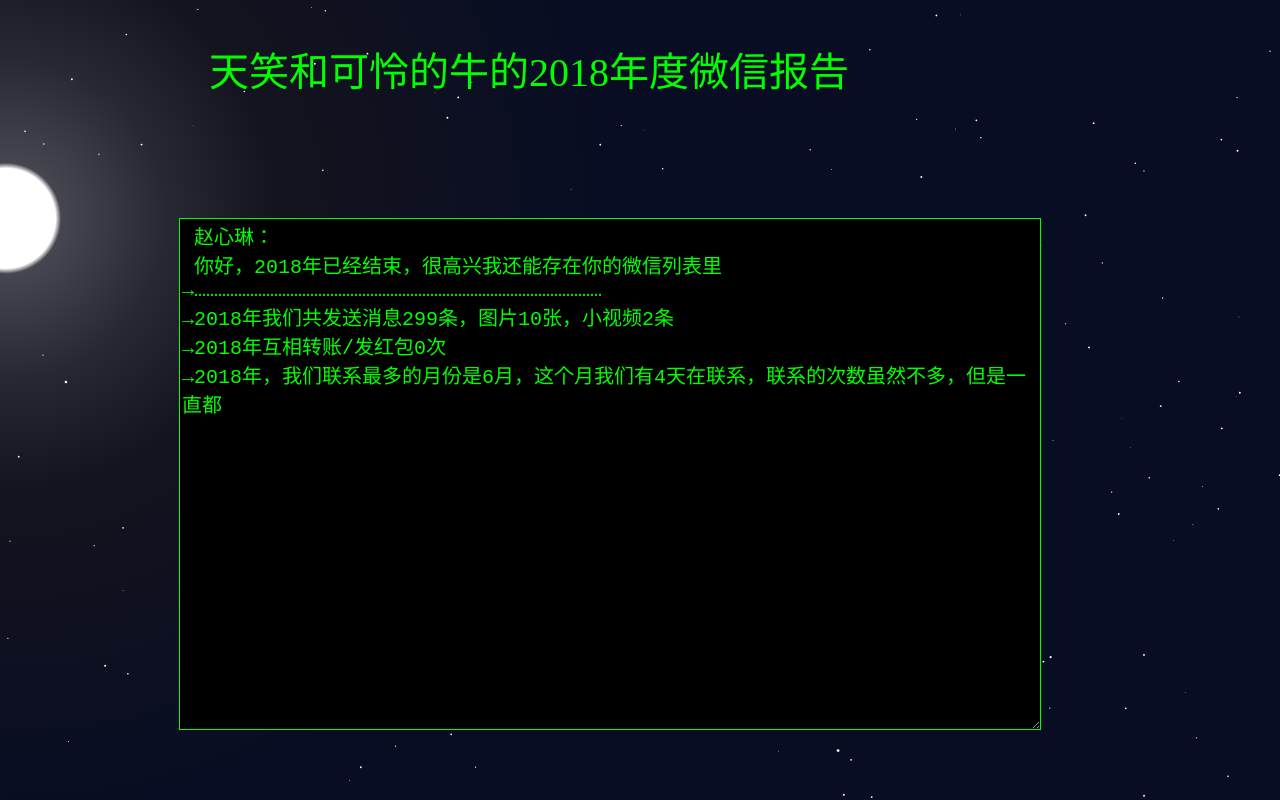
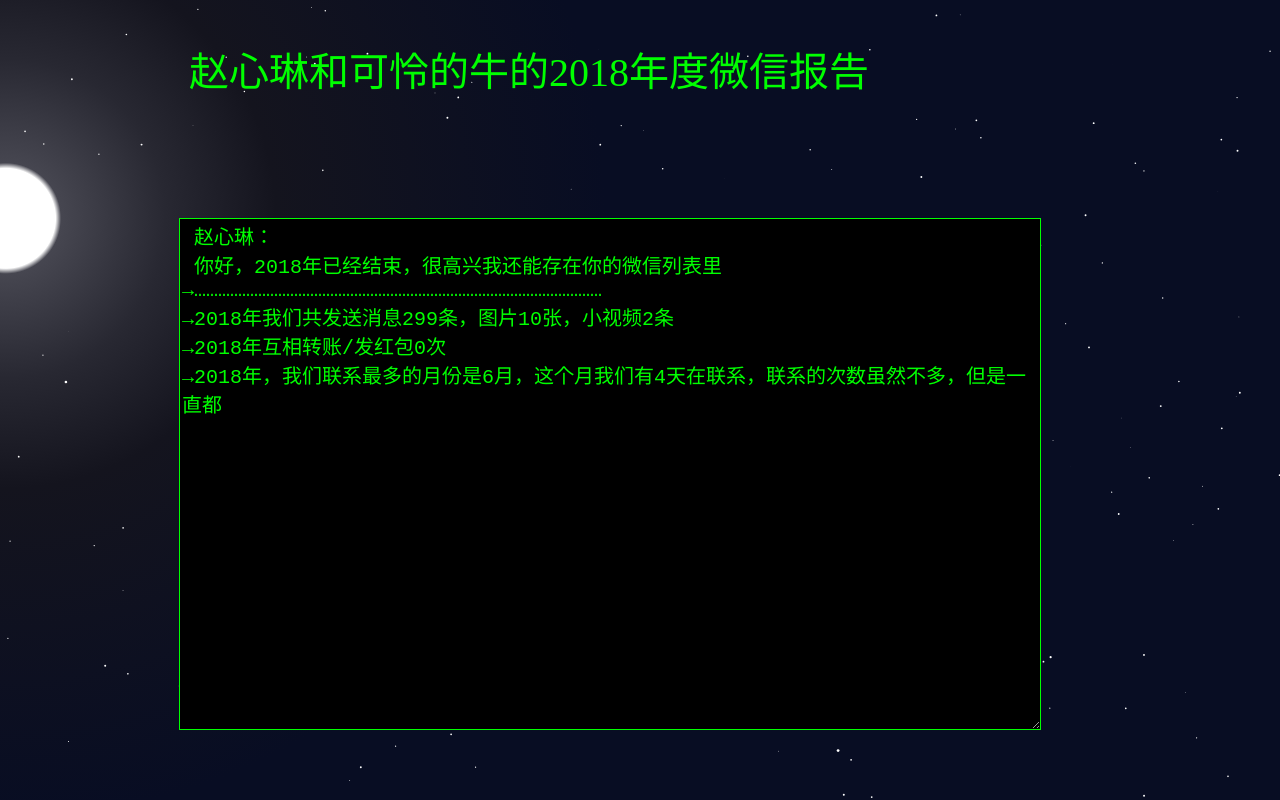
Before and after one commit to shycalf/shycalf.github.io, a plain HTML site: page zhaoxinlin2.html in a window 1280 px wide. Drawn offline with Linux system fonts and the light colour scheme; animation ran at ten frames a second.

Commit message:
Update zhaoxinlin2.html

```diff
--- a/zhaoxinlin2.html
+++ b/zhaoxinlin2.html
@@ -3,7 +3,7 @@
 <head>
     <meta charset="UTF-8">
     <link rel="icon" href="icon.ico" type="img/x-ico" />
-    <title>天笑和可怜的牛的2018年度微信报告</title>
+    <title>赵心琳和可怜的牛的2018年度微信报告</title>
     <style>
         .bg-night {
             position: fixed;
@@ -70,7 +70,7 @@
 <canvas id="canvas"></canvas>
 <div class="center">
  <div class="banner" style="margin-bottom:20px"><font color=#00ff00 style="font-size:40px;font-family:黑体"><center>
-天笑和可怜的牛的2018年度微信报告
+赵心琳和可怜的牛的2018年度微信报告
 </font></div>
 <TABLE style="boder-color: #00ff00" height=100 cellSpacing=0 cellPadding=0
 width=620 align=center border=0>
```
